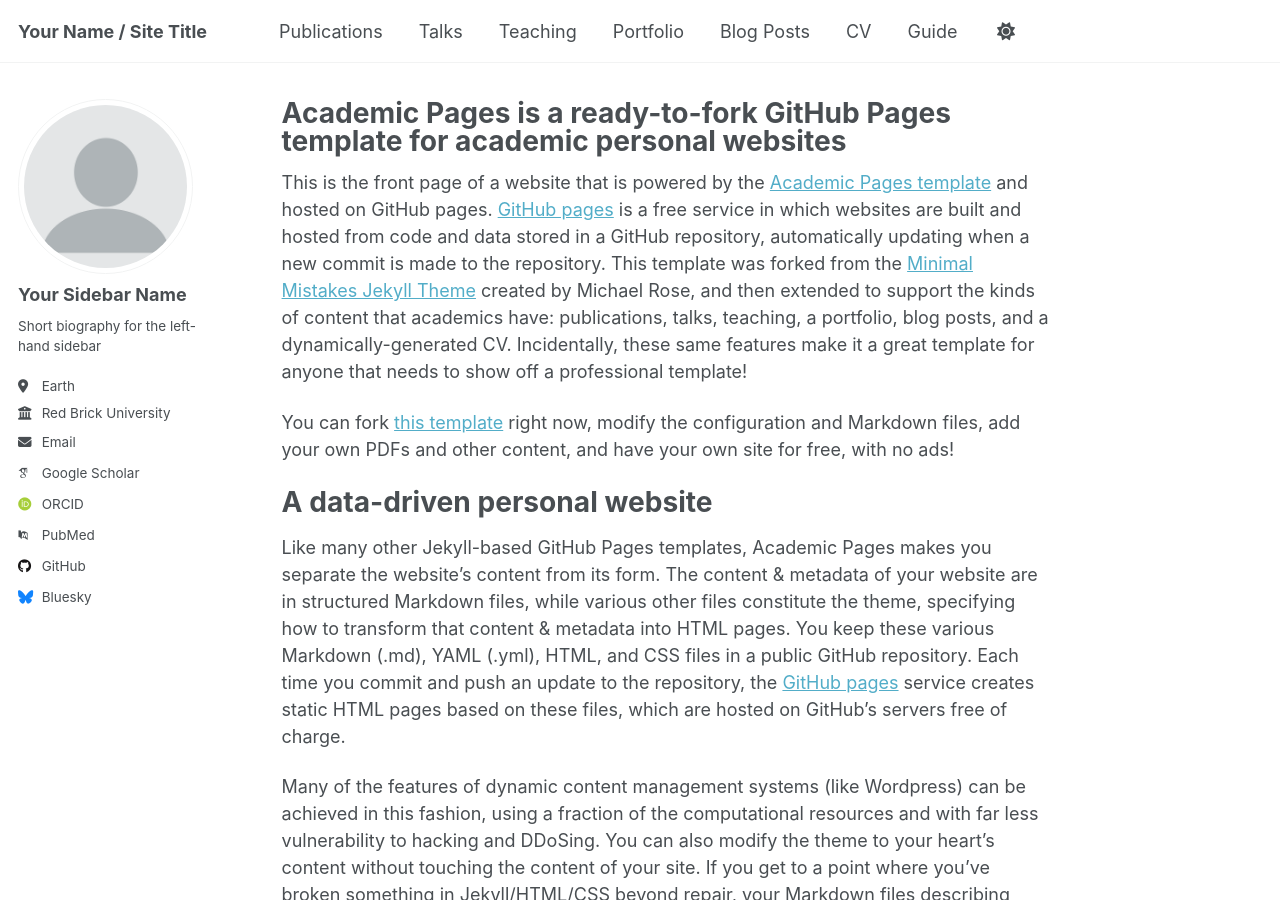
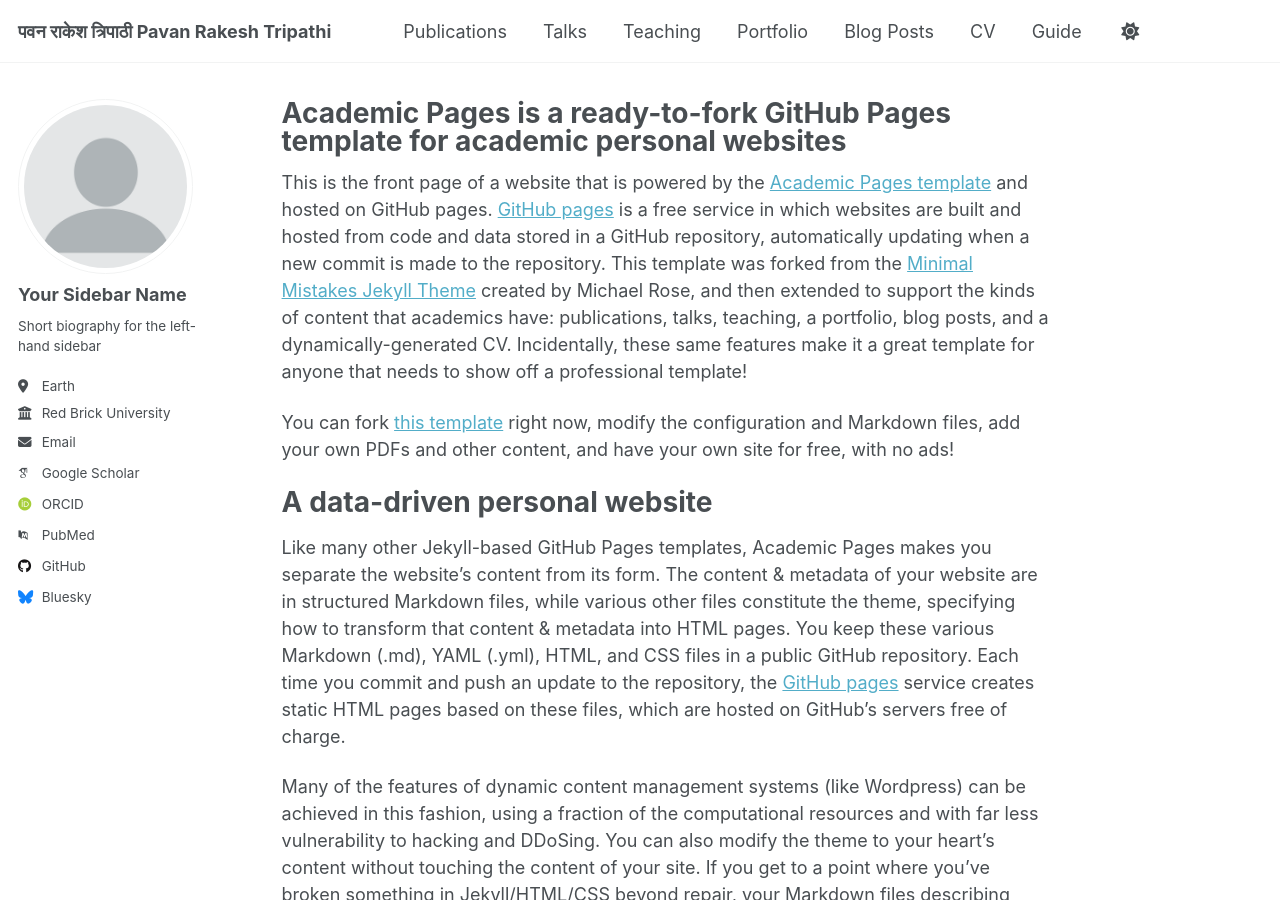
Before and after one commit to tripathipavan/tripathipavan.github.io, a Jekyll site: the page built from _pages/about.md, in a window 1280 px wide and 900 px high. Built offline with Jekyll 4.4.1, drawn with Linux system fonts in a browser that asks for light colours; some web fonts are replaced; a script that is not in the unit is left out.

Commit message:
Update _config.yml

```diff
--- a/_config.yml
+++ b/_config.yml
@@ -9,7 +9,7 @@
 # Basic Site Settings
 locale                   : "en-US"
 site_theme               : "default"
-title                    : "Your Name / Site Title"
+title                    : "पवन राकेश त्रिपाठी Pavan Rakesh Tripathi"
 title_separator          : "-"
 name                     : &name "Your Name"
 description              : &description "personal description"
```
